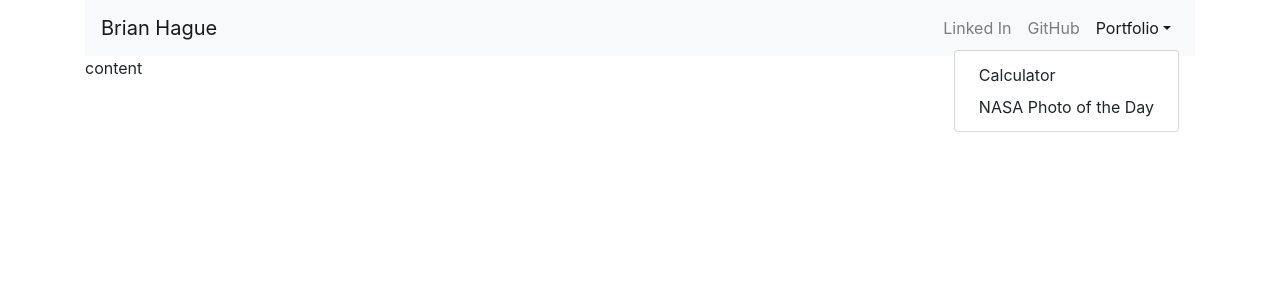
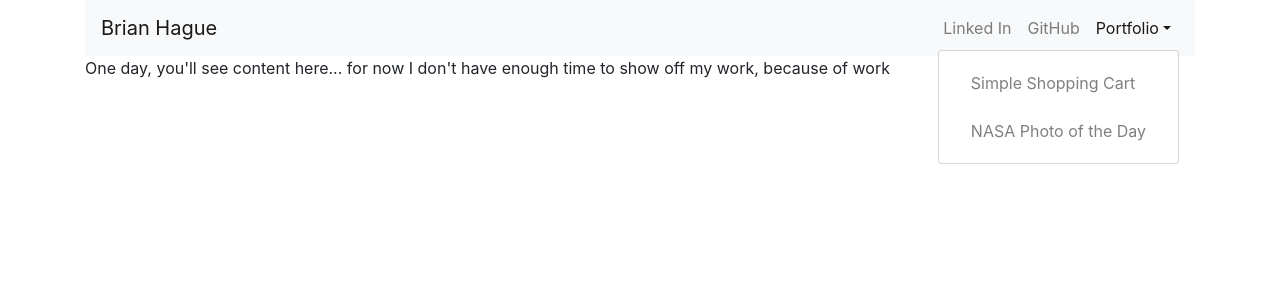
Before and after one commit to alphaseinor/brianhague_dev, a React (Create React App) app: page / in a window 1280 px wide. Both pictures are taken after a click on the link "Portfolio". Shown: the top 300 px of the page. Built offline with nearby package versions, Linux system fonts and the light colour scheme.

Commit message:
added links as directed in today's project

```diff
--- a/src/App.js
+++ b/src/App.js
@@ -12,7 +12,7 @@ function App() {
         </Col>
       </Row>
       <Row>
-        <Col xs="auto">content</Col>
+        <Col xs="auto">One day, you'll see content here... for now I don't have enough time to show off my work, because of work</Col>
       </Row>
     </Container>
   );
--- a/src/components/nav/NavList.js
+++ b/src/components/nav/NavList.js
@@ -35,8 +35,8 @@ export function NavList() {
                 Portfolio
               </DropdownToggle>
               <DropdownMenu right>
-                <DropdownItem>Calculator</DropdownItem>
-                <DropdownItem>NASA Photo of the Day</DropdownItem>
+                <DropdownItem><NavLink href="https://react-shopping-cart-171h18m1j.now.sh/">Simple Shopping Cart</NavLink></DropdownItem>
+                <DropdownItem><NavLink href="https://nasa-photo-of-the-day-hfnc72sxc.now.sh/">NASA Photo of the Day</NavLink></DropdownItem>
               </DropdownMenu>
             </UncontrolledDropdown>
           </Nav>
```
Also changed, not shown: 1 other file (tests, documents, lock files or other folders).
